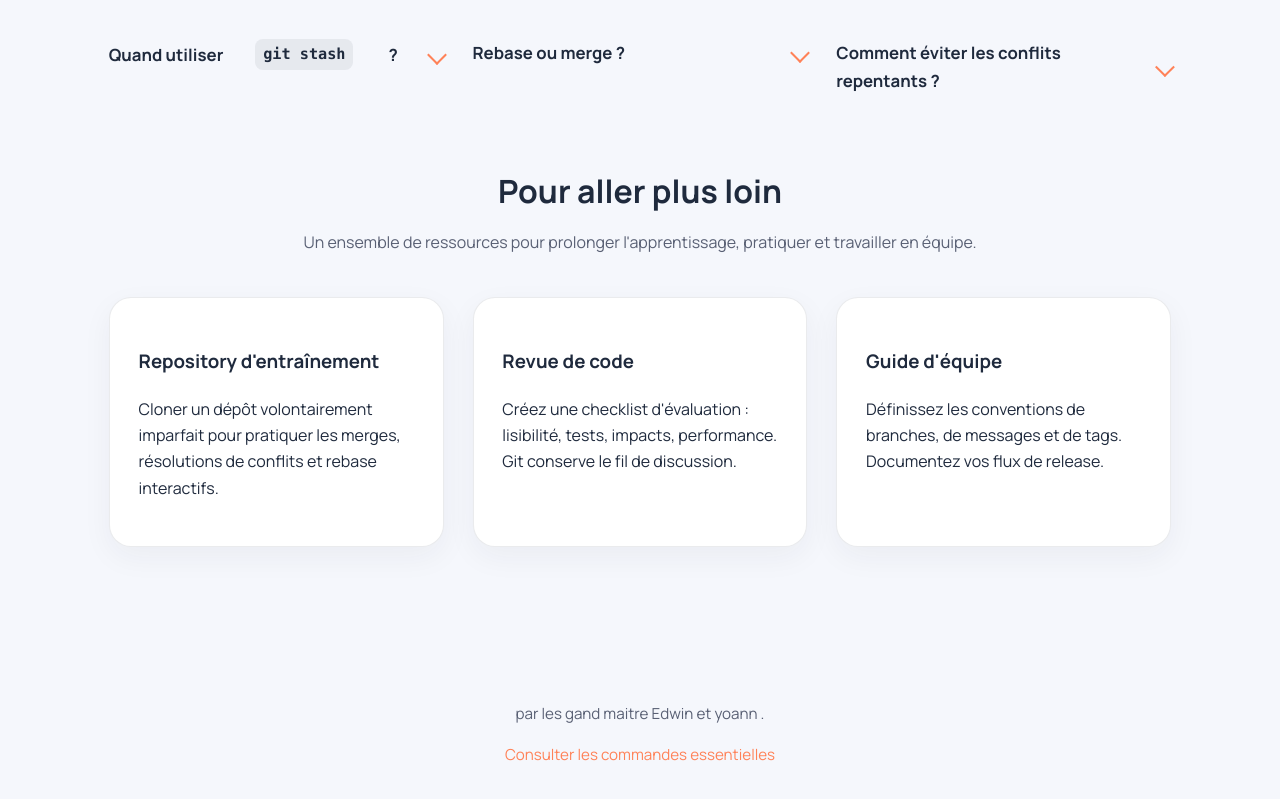
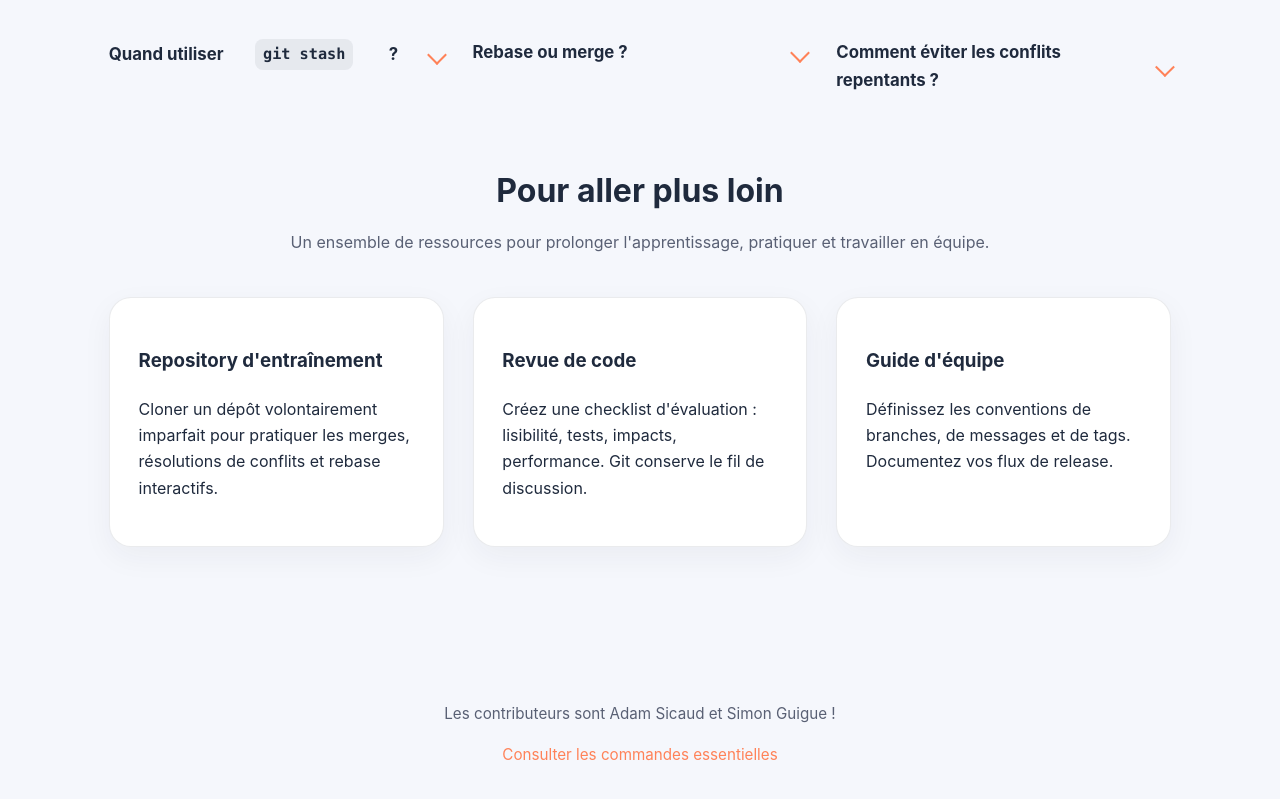
Before and after one commit to AyXxos/Projet-Final-Git, a plain HTML site: page index.html in a window 1280 px wide. Shown: the part 3420-4219 px from the top of the page. Drawn offline with Linux system fonts and the light colour scheme.

Commit message:
Ajout du nom des collaborateurs dans index.html et changement de font dans styles.css

```diff
--- a/index.html
+++ b/index.html
@@ -219,7 +219,7 @@
 
     <!-- Pied de page avec clin d'œil et lien vers la fiche commandes -->
     <footer class="site-footer">
-        <p>par les gand maitre Edwin et yoann .</p>
+        <p>Les contributeurs sont Adam Sicaud et Simon Guigue !</p>
         <p><a href="commandes.html">Consulter les commandes essentielles</a></p>
     </footer>
 
--- a/styles.css
+++ b/styles.css
@@ -25,7 +25,7 @@
 /* Style global du body : typo, fond et lisibilité */
 body {
     margin: 0;
-    font-family: "Manrope", "Segoe UI", Roboto, sans-serif;
+    font-family: "Inter", -apple-system, BlinkMacSystemFont, "Segoe UI", Roboto, "Helvetica Neue", Arial, sans-serif;
     background: radial-gradient(circle at 12% 0%, rgba(255, 146, 110, 0.15), transparent 45%),
                 var(--background);
     color: var(--ink-900);
```
